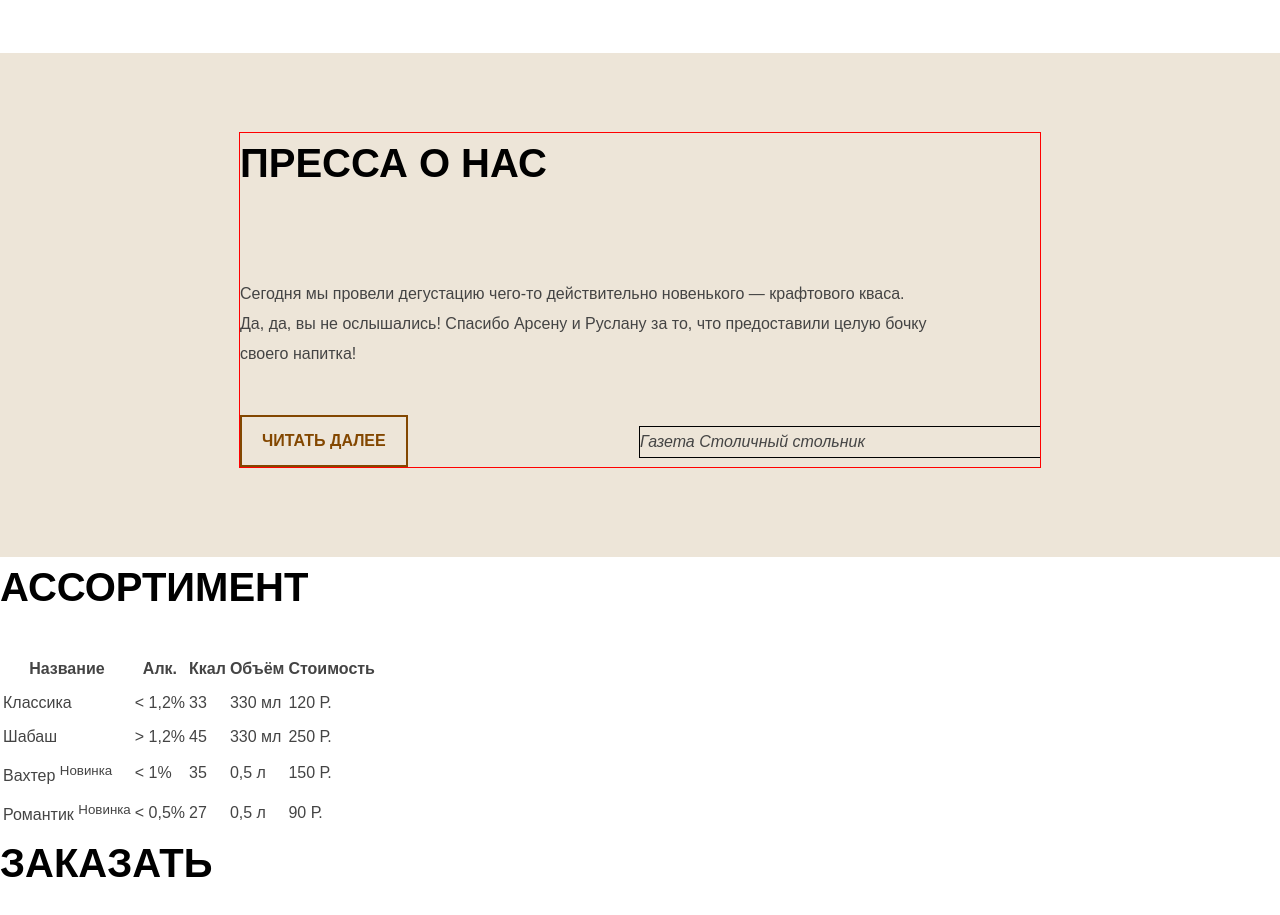
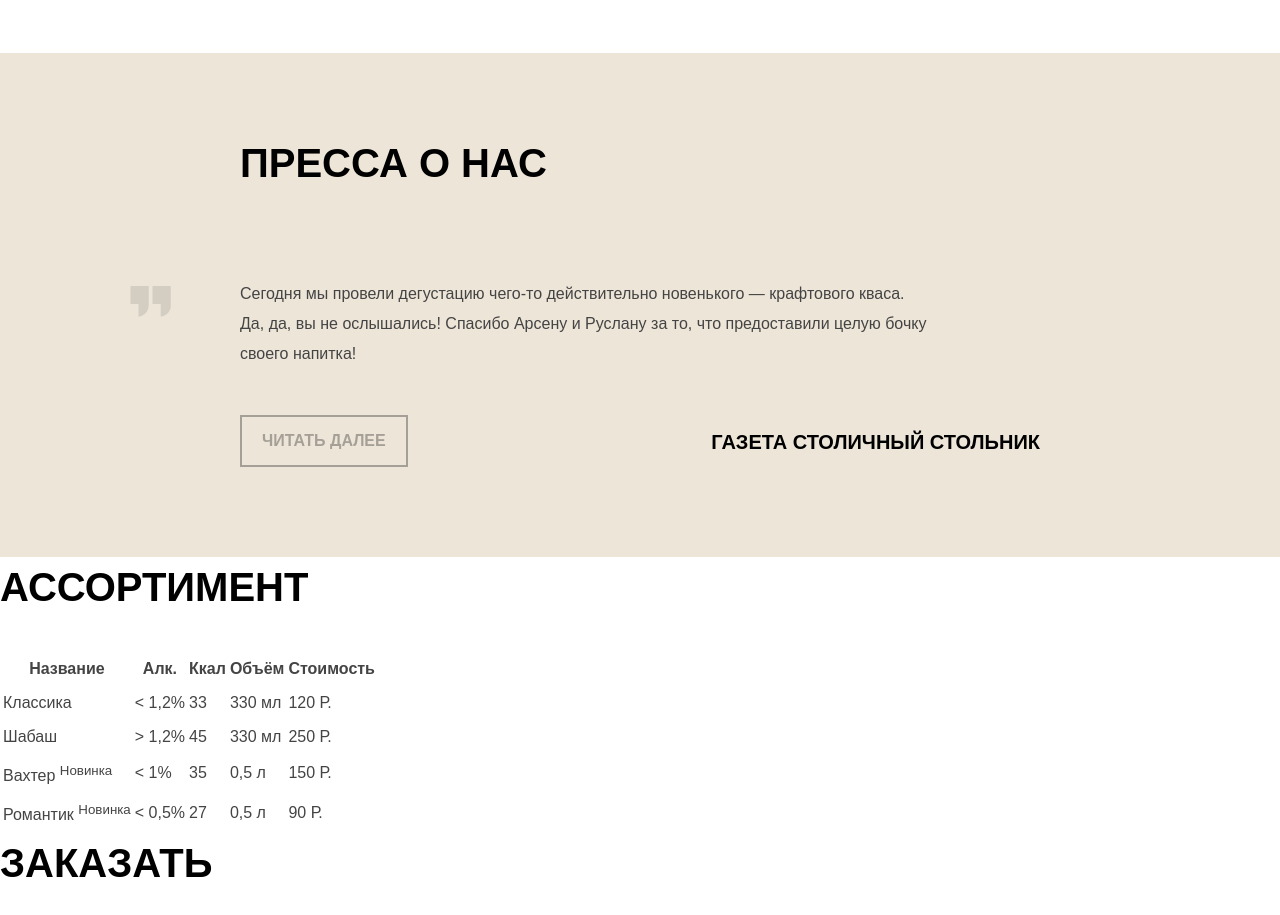
Before and after one commit to petitechatte/kvast, a plain HTML site: page index.html in a window 1280 px wide. Shown: the part 2860-3775 px from the top of the page. Drawn offline with Linux system fonts and the light colour scheme.

Commit message:
Сверстан раздел отзывов в прессе

```diff
--- a/style.css
+++ b/style.css
@@ -372,31 +372,71 @@ body {
   background-color: #ede5d8;
 }
 
-.quote .container {
-  outline: 1px solid red;
-}
-
 .quote h2 {
   margin-bottom: 85px;
 }
 
 .quote .review {
+  position: relative;
+
   margin: 0;
   padding: 0;
+}
+
+.quote .review::before {
+  content: "";
+  position: absolute;
+  top: 7px;
+  left: -110px;
+
+  width: 41px;
+  height: 31px;
+
+  background-image: url("img/quotes.png");
+  background-repeat: no-repeat;
+  background-position: 0 0;
 }
 
 .review p {
   width: 690px;
 }
 
+.review p:first-child {
+  margin-top: 0;
+}
+
 .review cite {
   float: right;
   width: 400px;
   margin-top: 42px;
-  outline: 1px solid black;
+
+  font-size: 20px;
+  font-weight: bold;
+  font-style: normal;
+  color: #000000;
+  text-transform: uppercase;
+  text-align: right;
 }
 
 .review .btn {
   float: left;
   margin-top: 30px;
+  border-color: #a5a097;
+
+  color: rgba(0, 0, 0, 0.3);
 }
+
+.review .btn:hover {
+  color: #ffffff;
+
+  background-color: #a5a097;
+}
+
+.review .btn:active {
+  border-color: #8f8a81;
+
+  color: rgba(255, 255, 255, 0.3);
+
+  background-color: #8f8a81;
+  opacity: 1;
+}
```
